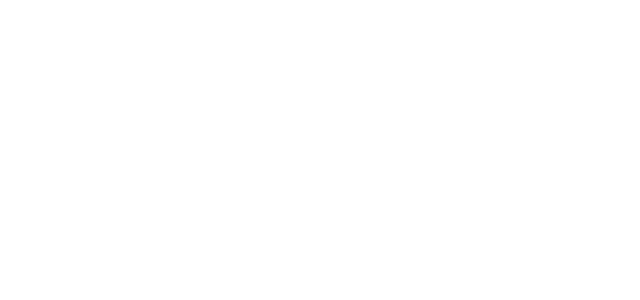
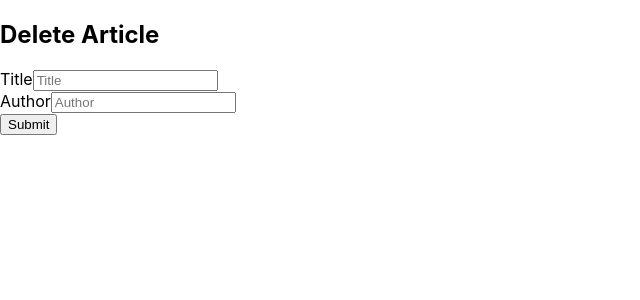
Before and after one commit to owenkg/SailBlog, a React (Create React App) app: page /delete in a window 1280 px wide. Before the commit this address had no page. Shown: the top 300 px of the page, without its empty margins (0-640 px from the left). Built offline with nearby package versions, Linux system fonts and the light colour scheme.

Commit message:
added delete funtionality

```diff
--- a/src/App.js
+++ b/src/App.js
@@ -5,15 +5,17 @@ import Landing from './components/pages/landing';
 import BlogsPage from './components/pages/blogsPage';
 import AddPage from './components/pages/addPage';
 import ViewPage from './components/pages/viewPage';
+import DeletePage from './components/pages/deletePage';
 
 function App() {
   return (
     <Router>
       <Routes>
-        <Route path="/" element={<Landing/>}/>
-        <Route path="/blog" element={<BlogsPage/>}/>
-        <Route path="/add" element={<AddPage/>}/>
-        <Route path="/view" element={<ViewPage/>}/>
+        <Route path="/" element={<Landing />} />
+        <Route path="/blog" element={<BlogsPage />} />
+        <Route path="/add" element={<AddPage />} />
+        <Route path="/view" element={<ViewPage />} />
+        <Route path="/delete" element={<DeletePage />} />
       </Routes>
     </Router>
   );
--- a/src/components/pages/addPage.jsx
+++ b/src/components/pages/addPage.jsx
@@ -1,6 +1,6 @@
 import React, { Component } from 'react';
 import { db } from '../utils/firebase';
-import {collection, addDoc, Timestamp} from 'firebase/firestore';
+import {doc, setDoc, Timestamp} from 'firebase/firestore';
 import '../styles/addPage.css';
 
 export default class addPage extends Component {
@@ -23,8 +23,8 @@ export default class addPage extends Component {
         event.preventDefault()
 
         try {
-            await addDoc(
-                collection(db,'blogs'),
+            await setDoc(
+                doc(db,'blogs',`${this.state.author}`),
                 {
                     title: this.state.title,
                     author: this.state.author,
--- /dev/null
+++ b/src/components/pages/deletePage.jsx
@@ -0,0 +1,90 @@
+import React, { Component } from 'react';
+import { db } from '../utils/firebase';
+import { collection, query, where, orderBy, onSnapshot, doc, getDoc, getDocs, updateDoc } from 'firebase/firestore';
+
+
+export default class deletePage extends Component {
+
+    constructor(props) {
+        super(props)
+
+        this.state = {
+            title: this.title,
+            author: this.author
+        }
+        this.handleSubmit = this.handleSubmit.bind(this)
+        this.checkExists = this.checkExists.bind(this);
+
+    }
+
+    checkExists = async (event) => {
+        event.preventDefault();
+
+        await getDoc(
+            doc(db, "blogs", `${this.state.author}`),
+            where("article", "==", `${this.state.title}`)
+        )
+            .then(
+                (response) => {
+                    console.log(response._document)
+                    if (response._document == null) {
+                        alert("no Record Found!")
+                    } else {
+                        this.handleSubmit(event)
+                    }
+                }
+            )
+            .catch((exception) => {
+                console.log(exception)
+            })
+    }
+
+    handleSubmit = async (event) => {
+
+        event.preventDefault();
+
+        await updateDoc(
+            doc(db, 'blogs', `${this.state.author}`),
+            {
+                active: false
+            }
+        )
+            .then((response) => {
+                alert("Article Successfully Deleted!")
+                console.log(response)
+            })
+            .catch((exception) => {
+                alert(exception)
+                console.log(exception)
+            })
+    }
+
+    handleTitleChange = (event) => {
+        this.setState({
+            title: event.target.value
+        })
+    }
+
+    handleAuthorChange = (event) => {
+        this.setState({
+            author: event.target.value
+        })
+    }
+
+    render() {
+        return (
+            <div>
+                <form onSubmit={this.checkExists}>
+                    <h2>Delete Article</h2>
+                    <label htmlFor="title">Title</label>
+                    <input type="text" name="title" placeholder="Title" value={this.state.title} onChange={this.handleTitleChange} />
+                    <br />
+                    <label htmlFor="author">Author</label>
+                    <input type="text" name="author" placeholder="Author" value={this.state.author} onChange={this.handleAuthorChange} />
+                    <br />
+                    <button type="submit">Submit</button>
+                </form>
+            </div>
+        )
+    }
+}
--- a/src/components/pages/viewPage.jsx
+++ b/src/components/pages/viewPage.jsx
@@ -33,7 +33,8 @@ export default class viewPage extends Component {
         super(props)
 
         this.state = {
-            articles: []
+            articles: [],
+            valid_articles: []
         }
     }
 
@@ -50,7 +51,10 @@ export default class viewPage extends Component {
                 this.setState({
                     articles: [...this.state.articles, articleData]
                 })
-                console.log(articleData)
+                this.setState({
+                    valid_articles: [...this.state.valid_articles, this.state.articles.filter(article => article.active === true)]
+                })
+                console.log(this.state.valid_articles)
             })
 
         })
@@ -58,10 +62,15 @@ export default class viewPage extends Component {
     render() {
         return (
             <div>
-                <h2>Test</h2>
-                {this.state.articles.map((article) => {
-                    return (<Article title={article.title} article={article.article} author={article.author} />)
-                })}
+                <h2>All Articles</h2>
+                {this.state.valid_articles.length > 0 ?
+
+                    this.state.articles.map((valid_article) => {
+                        return (<Article title={valid_article.title} article={valid_article.article} author={valid_article.author} />)
+                    })
+                    :
+                    <p>No Articles available</p>
+                }
             </div>
         )
     }
```
